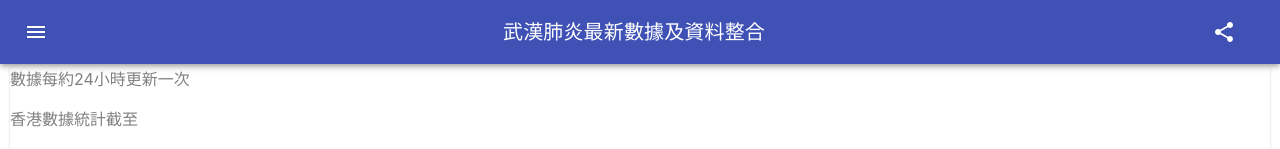
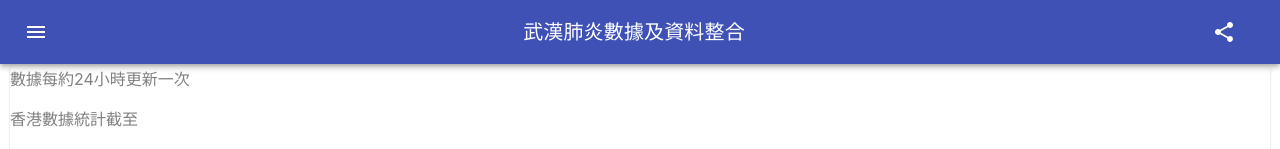
Before and after one commit to ngivan2004/covid-19-info-webapp-hk, a React (Create React App) app: page / in a window 1280 px wide. Shown: the top 149 px of the page. Built offline with nearby package versions, Linux system fonts and the light colour scheme; no server answers.

Commit message:
build shorten name

```diff
--- a/src/components/navigation/AppAppbar.js
+++ b/src/components/navigation/AppAppbar.js
@@ -82,7 +82,7 @@ export default prop => {
           </IconButton>
           <Typography variant="h6" className={classes.title}>
             <Link href="/" color="inherit">
-              武漢肺炎最新數據及資料整合
+              武漢肺炎數據及資料整合
             </Link>
           </Typography>
           <Button
```
Also changed, not shown: 8 other files (tests, documents, lock files or other folders).
